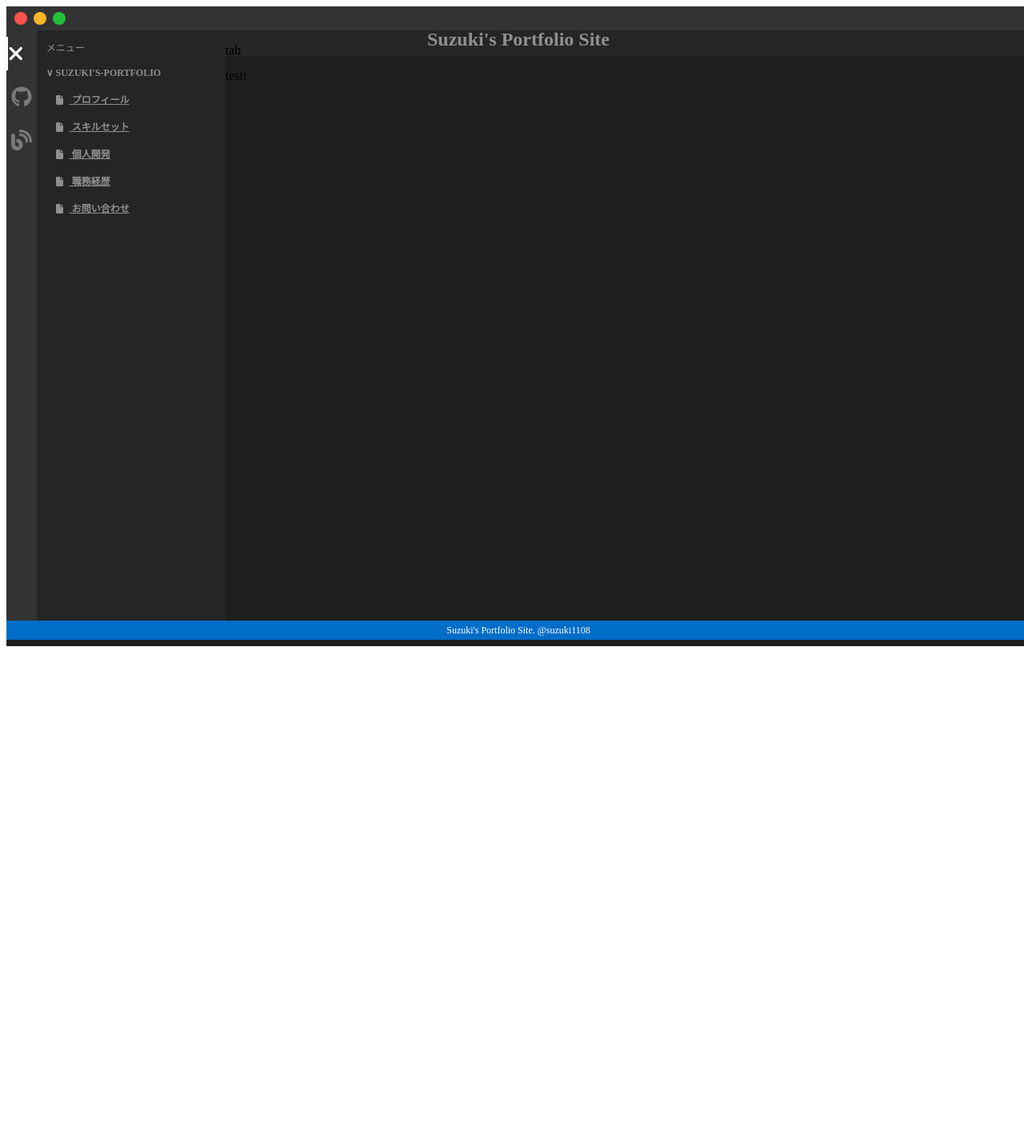
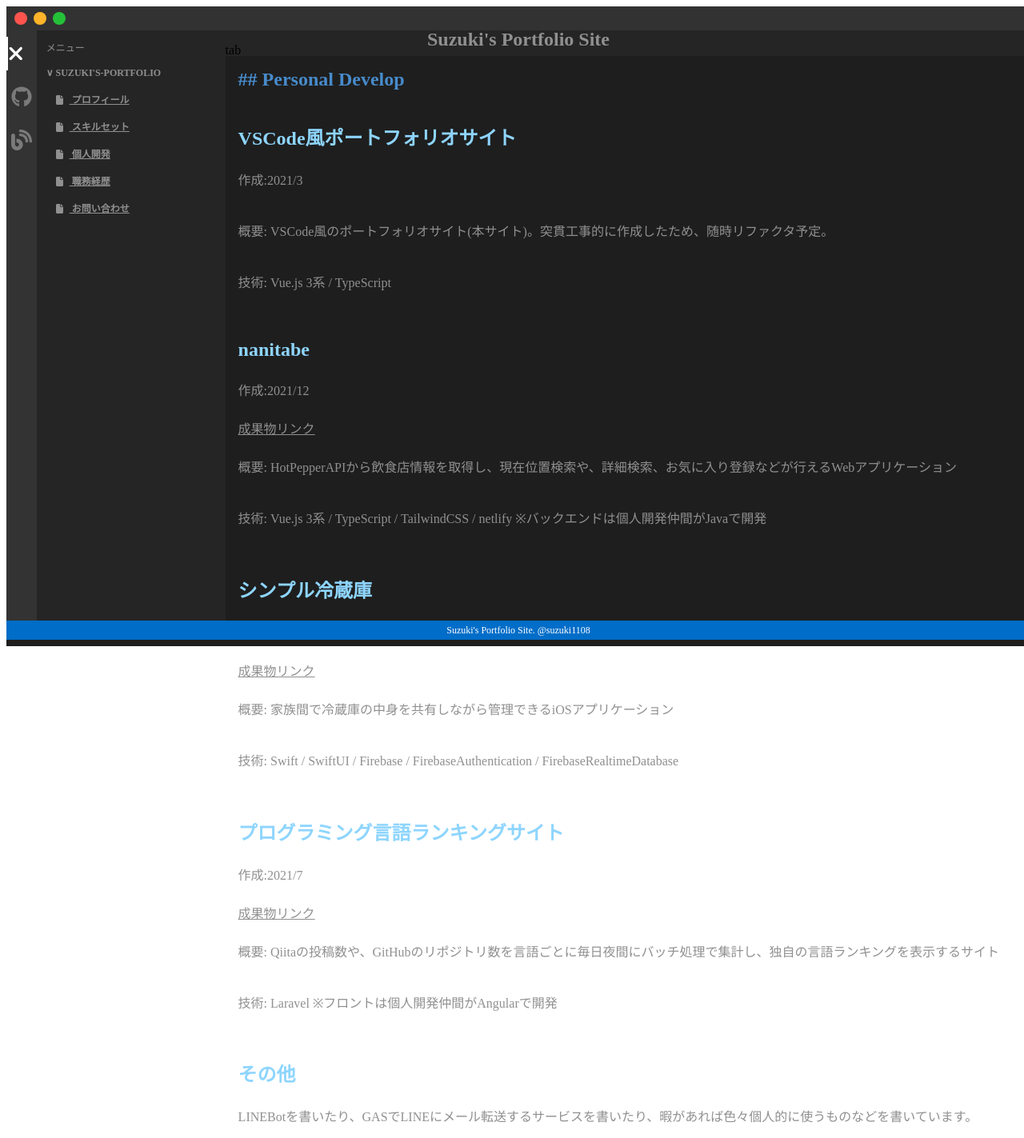
Before and after one commit to suzuki1108/my-portfolio, a Vue app: page /personaldevelop in a window 1280 px wide. Shown: the whole page at 80% size. Before the commit the page ends 816 px from the top, so only its background shows below. Built offline with nearby package versions, Linux system fonts and the light colour scheme; the HTML template or start-up script is replaced by a standard one.

Commit message:
個人開発ページ作成

```diff
--- a/src/views/PersonalDevelop.vue
+++ b/src/views/PersonalDevelop.vue
@@ -1 +1,111 @@
-<template><p>test!</p></template>
+<template>
+  <section class="develop-wrapper">
+    <h2 class="develop">## Personal Develop</h2>
+    <div class="develop">
+      <div class="develop-item">
+        <h2 class="develop-item__title">VSCode風ポートフォリオサイト</h2>
+        <div class="develop-item__description">
+          <p>作成:2021/3</p>
+          <p>
+            概要:
+            VSCode風のポートフォリオサイト(本サイト)。突貫工事的に作成したため、随時リファクタ予定。
+          </p>
+          <p>技術: Vue.js 3系 / TypeScript</p>
+        </div>
+      </div>
+      <div class="develop-item">
+        <h2 class="develop-item__title">nanitabe</h2>
+        <div class="develop-item__description">
+          <p>作成:2021/12</p>
+          <a href="https://nanitabe-web.netlify.app/">成果物リンク</a>
+          <p>
+            概要:
+            HotPepperAPIから飲食店情報を取得し、現在位置検索や、詳細検索、お気に入り登録などが行えるWebアプリケーション
+          </p>
+          <p>
+            技術: Vue.js 3系 / TypeScript / TailwindCSS / netlify
+            ※バックエンドは個人開発仲間がJavaで開発
+          </p>
+        </div>
+      </div>
+      <div class="develop-item">
+        <h2 class="develop-item__title">シンプル冷蔵庫</h2>
+        <div class="develop-item__description">
+          <p>作成:2021/9</p>
+          <a
+            href="https://apps.apple.com/jp/app/%E3%82%B7%E3%83%B3%E3%83%97%E3%83%AB%E5%86%B7%E8%94%B5%E5%BA%AB%E7%AE%A1%E7%90%86/id1584354483"
+            >成果物リンク</a
+          >
+          <p>
+            概要:
+            家族間で冷蔵庫の中身を共有しながら管理できるiOSアプリケーション
+          </p>
+          <p>
+            技術: Swift / SwiftUI / Firebase / FirebaseAuthentication /
+            FirebaseRealtimeDatabase
+          </p>
+        </div>
+      </div>
+      <div class="develop-item">
+        <h2 class="develop-item__title">プログラミング言語ランキングサイト</h2>
+        <div class="develop-item__description">
+          <p>作成:2021/7</p>
+          <a href="https://programming-ranking.com/">成果物リンク</a>
+          <p>
+            概要:
+            Qiitaの投稿数や、GitHubのリポジトリ数を言語ごとに毎日夜間にバッチ処理で集計し、独自の言語ランキングを表示するサイト
+          </p>
+          <p>技術: Laravel ※フロントは個人開発仲間がAngularで開発</p>
+        </div>
+      </div>
+      <div class="develop-item">
+        <h2 class="develop-item__title">その他</h2>
+        <div class="develop-item__description">
+          <p>
+            LINEBotを書いたり、GASでLINEにメール転送するサービスを書いたり、暇があれば色々個人的に使うものなどを書いています。
+          </p>
+        </div>
+      </div>
+    </div>
+  </section>
+</template>
+
+<style scoped>
+.develop-wrapper {
+  margin-top: 16px;
+  margin-left: 16px;
+  color: rgb(144, 144, 144);
+}
+
+.develop {
+  color: rgb(71, 139, 203);
+}
+
+.develop {
+  margin-top: 16px;
+  display: flex;
+  flex-direction: column;
+  gap: 24px;
+}
+
+.develop-item {
+  color: rgb(144, 144, 144);
+}
+
+.develop-item__title {
+  color: rgb(142, 213, 254);
+  margin-bottom: 8px;
+}
+
+.develop-item__description {
+  display: flex;
+  flex-direction: column;
+  gap: 8px;
+}
+
+.develop-item__description a {
+  color: rgb(144, 144, 144);
+  display: block;
+  width: 200px;
+}
+</style>
```
